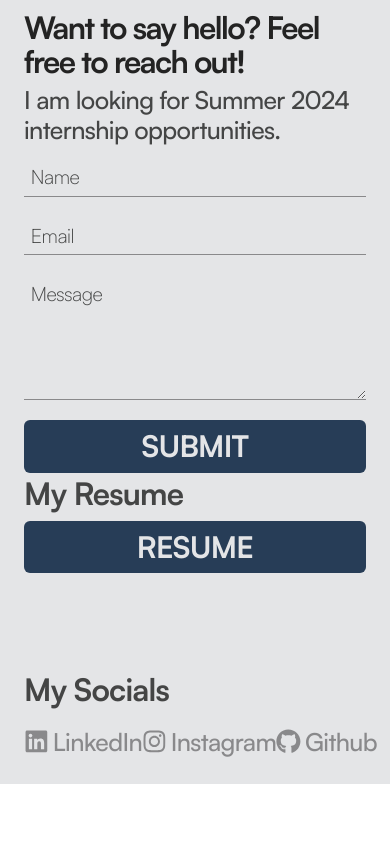
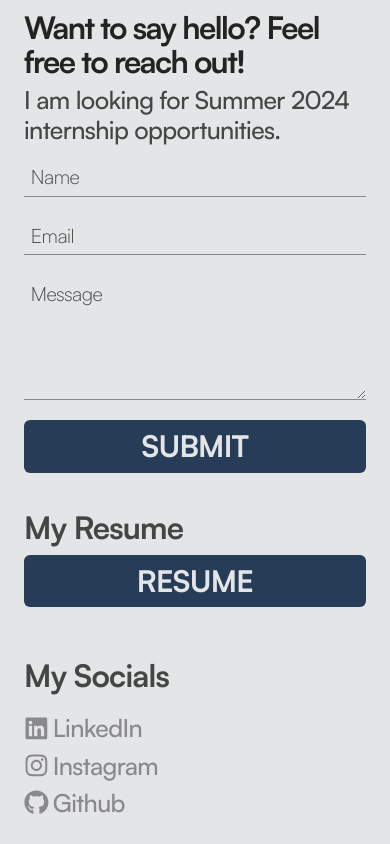
Before and after one commit to NickShum222/Website-V2, a Next.js app: page / in a window 390 px wide. Shown: the part 4313-5157 px from the top of the page. Before the commit the page ends 5097 px from the top, so only its background shows below. Built offline with nearby package versions, Linux system fonts and the light colour scheme.

Commit message:
Update contact

```diff
--- a/src/sections/Contact.jsx
+++ b/src/sections/Contact.jsx
@@ -5,13 +5,7 @@ import emailjs from "@emailjs/browser";
 import { useFormik } from "formik";
 import * as Yup from "yup";
 import { Input } from "@material-tailwind/react";
-import {
-  FaLinkedin,
-  FaInstagram,
-  FaGithub,
-  FaIntercom,
-
-} from "react-icons/fa";
+import { FaLinkedin, FaInstagram, FaGithub, FaIntercom } from "react-icons/fa";
 
 const Contact = () => {
   const formik = useFormik({
@@ -71,7 +65,8 @@ const Contact = () => {
       <div className="flex lg:flex-row flex-col justify-between items-start w-full">
         <div className="flex flex-col items-start lg:w-[65%] w-full">
           <div className="lg:text-[4.722vw] sm:text-[5.305vw] text-[7.952vw] w-full font-[700] text-secondary leading-[1.1] tracking-tighter mb-[2%]">
-            Want to say hello? <br className="lg:inline hidden" /> Feel free to reach out!
+            Want to say hello? <br className="lg:inline hidden" /> Feel free to
+            reach out!
           </div>
           <div className="lg:text-[3.125vw] sm:text-[3.980vw] text-[6.361vw] font-[500] text-grey2 leading-[1.2] tracking-tight mb-[4%]">
             I am looking for Summer 2024 internship opportunities.
@@ -116,33 +111,45 @@ const Contact = () => {
             <button
               type="submit"
               onClick={formik.handleSubmit}
-              className="text-center font-[700] w-full py-[2%] text-primary tracking-tight leading-[1.3] bg-tertiary rounded-[6px] lg:text-[2.083vw] sm:text-[3.980vw] text-[7.634vw]"
+              className="text-center font-[700] w-full py-[2%] text-primary tracking-tight leading-[1.3] bg-tertiary rounded-[6px] lg:text-[2.083vw] sm:text-[3.980vw] text-[7.634vw] md:mb-0 mb-[10%] "
             >
               SUBMIT
             </button>
           </div>
         </div>
-        <div className="flex flex-col items-end justify-end lg:w-[25%]  w-full gap-24">
+        <div className="flex flex-col items-end justify-end lg:w-[25%]  w-full md:gap-24 gap-12">
           <div className="flex flex-col items-start w-full gap-2">
-            <div className="font-[700] text-grey2 tracking-tight leading-[1.3] lg:text-[3.125vw] sm:text-[5.305vw] text-[7.952vw]">My Resume</div>
-            <div className="text-center font-[700] w-full py-[2%] text-primary tracking-tight leading-[1.3] bg-tertiary rounded-[6px] lg:text-[2.083vw] sm:text-[3.980vw] text-[7.634vw]">RESUME</div>
+            <div className="font-[700] text-grey2 tracking-tight leading-[1.3] lg:text-[3.125vw] sm:text-[5.305vw] text-[7.952vw]">
+              My Resume
+            </div>
+            <div className="text-center font-[700] w-full py-[2%] text-primary tracking-tight leading-[1.3] bg-tertiary rounded-[6px] lg:text-[2.083vw] sm:text-[3.980vw] text-[7.634vw]">
+              RESUME
+            </div>
           </div>
           <div className="flex flex-col items-start w-full">
-          <div className="font-[700] text-grey2 tracking-tight leading-[1.3] lg:text-[3.125vw] sm:text-[5.305vw] text-[7.952vw] lg:mb-[8%] mb-[4%]">My Socials</div>
-          <div className="w-full flex lg:flex-col flex-row lg:items-start justify-start lg:gap-8  items-center">
-          <div className="flex lg:justify-start justify-center w-full items-center lg:gap-2 gap-1">
-            <FaLinkedin className="lg:text-[2.778vw]  sm:text-[5.305vw] text-[6.361vw] text-grey4"/>
-            <div className="text-grey4 lg:text-[2.083vw]  sm:text-[5.305vw] text-[6.361vw] font-[500] tracking-tight">LinkedIn</div>
-          </div>
-          <div className="flex lg:justify-start justify-center w-full items-center lg:gap-2 gap-1">
-            <FaInstagram className="lg:text-[2.778vw]  sm:text-[5.305vw] text-[6.361vw] text-grey4"/>
-            <div className="text-grey4 lg:text-[2.083vw]  sm:text-[5.305vw] text-[6.361vw] font-[500] tracking-tight">Instagram</div>
-          </div>
-          <div className="flex lg:justify-start justify-center w-full items-center lg:gap-2 gap-1">
-            <FaGithub className="lg:text-[2.778vw]  sm:text-[5.305vw] text-[6.361vw] text-grey4"/>
-            <div className="text-grey4 lg:text-[2.083vw]  sm:text-[5.305vw] text-[6.361vw] font-[500] tracking-tight">Github</div>
-          </div>
-          </div>
+            <div className="font-[700] text-grey2 tracking-tight leading-[1.3] lg:text-[3.125vw] sm:text-[5.305vw] text-[7.952vw] lg:mb-[8%] mb-[4%]">
+              My Socials
+            </div>
+            <div className="w-full flex flex-col justify-start items-start lg:gap-8 ">
+              <div className="flex justify-start w-full items-center lg:gap-2 gap-1">
+                <FaLinkedin className="lg:text-[2.778vw]  sm:text-[5.305vw] text-[6.361vw] text-grey4" />
+                <div className="text-grey4 lg:text-[2.083vw]  sm:text-[5.305vw] text-[6.361vw] font-[500] tracking-tight">
+                  LinkedIn
+                </div>
+              </div>
+              <div className="flex justify-start w-full items-center lg:gap-2 gap-1">
+                <FaInstagram className="lg:text-[2.778vw]  sm:text-[5.305vw] text-[6.361vw] text-grey4" />
+                <div className="text-grey4 lg:text-[2.083vw]  sm:text-[5.305vw] text-[6.361vw] font-[500] tracking-tight">
+                  Instagram
+                </div>
+              </div>
+              <div className="flex justify-start w-full items-center lg:gap-2 gap-1">
+                <FaGithub className="lg:text-[2.778vw]  sm:text-[5.305vw] text-[6.361vw] text-grey4" />
+                <div className="text-grey4 lg:text-[2.083vw]  sm:text-[5.305vw] text-[6.361vw] font-[500] tracking-tight">
+                  Github
+                </div>
+              </div>
+            </div>
           </div>
         </div>
       </div>
```
